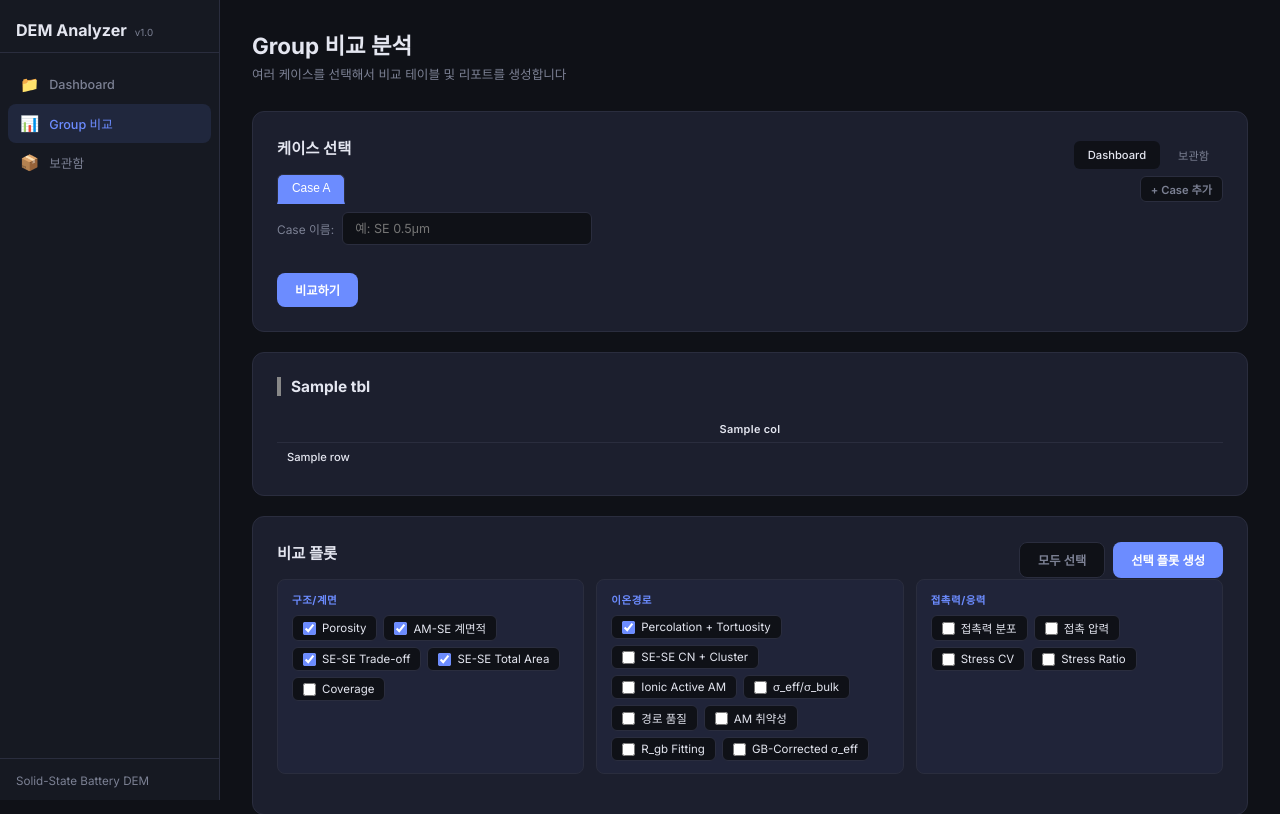
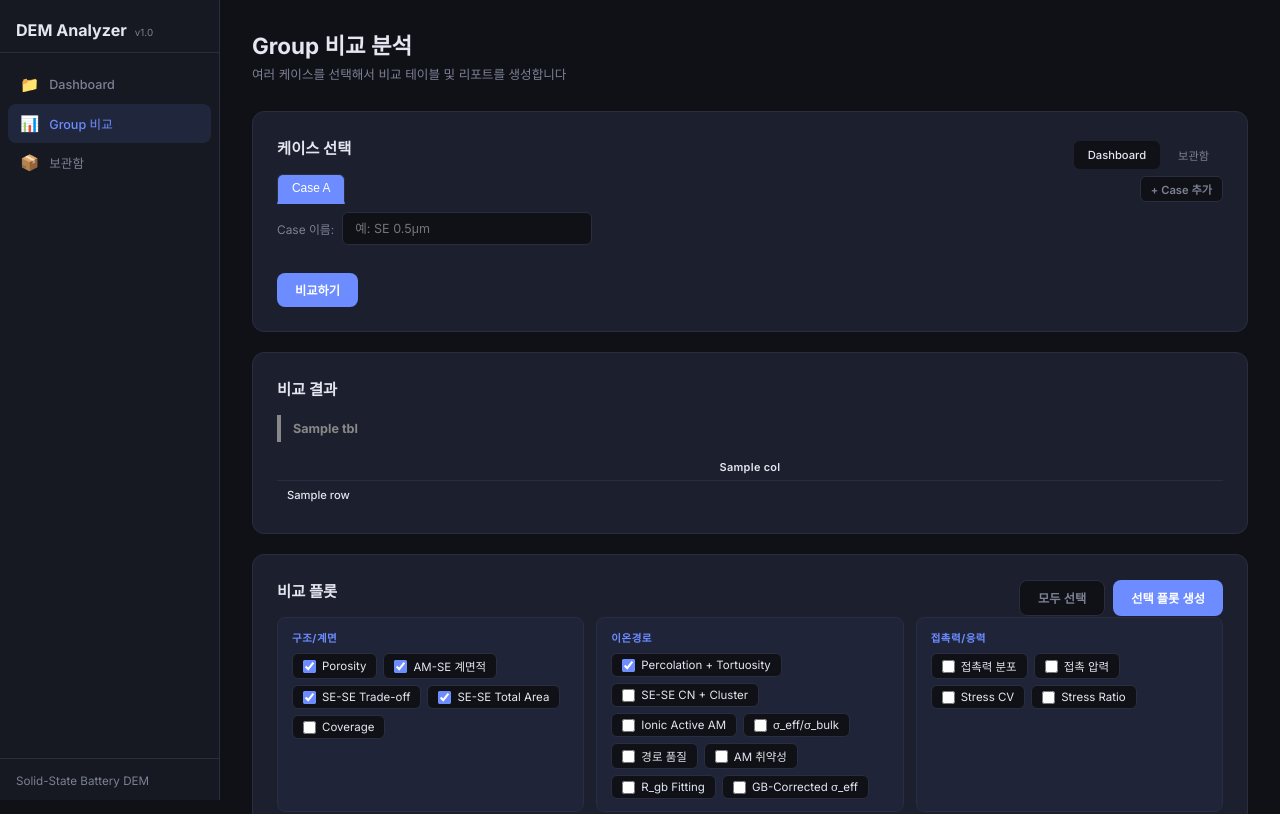
Before and after one commit to yonghoon7153-source/Yonghoon, a Flask app: template webapp/templates/group.html in a window 1280 px wide. Shown: the top 814 px of the page. Run offline with Flask 3, Linux system fonts and the light colour scheme; the template is opened without the code that fills it: most values are stand-ins (such as "Sample title", 1, 10 or a date in 2020); some libraries are stand-ins or nearby versions.

Commit message:
비교 테이블: 하나의 card + 공유 스크롤, Case별 라벨 구분
https://claude.ai/code/session_01T6GQvxeZmHSwX8wMisgokw

```diff
--- a/webapp/templates/group.html
+++ b/webapp/templates/group.html
@@ -62,10 +62,11 @@
 
 <!-- Comparison Results -->
 {% if comparison and comparison.tables %}
-{% for tbl in comparison.tables %}
 <div class="card">
-  <h3 style="{% if tbl.color %}border-left:4px solid {{ tbl.color }};padding-left:10px{% endif %}">{{ tbl.name or '비교 결과' }}</h3>
+  <h3>비교 결과</h3>
   <div class="table-scroll">
+    {% for tbl in comparison.tables %}
+    {% if tbl.name %}<div class="group-table-label" style="border-left:4px solid {{ tbl.color }};padding:6px 12px;margin:{{ '20px' if not loop.first else '0' }} 0 8px;font-weight:700;font-size:.9rem;color:{{ tbl.color }}">{{ tbl.name }}</div>{% endif %}
     <table class="data-table compact group-table">
       <thead>
         <tr>
@@ -89,9 +90,9 @@
         {% endfor %}
       </tbody>
     </table>
+    {% endfor %}
   </div>
 </div>
-{% endfor %}
 
 <!-- Comparison Plots -->
 <div class="card">
```
